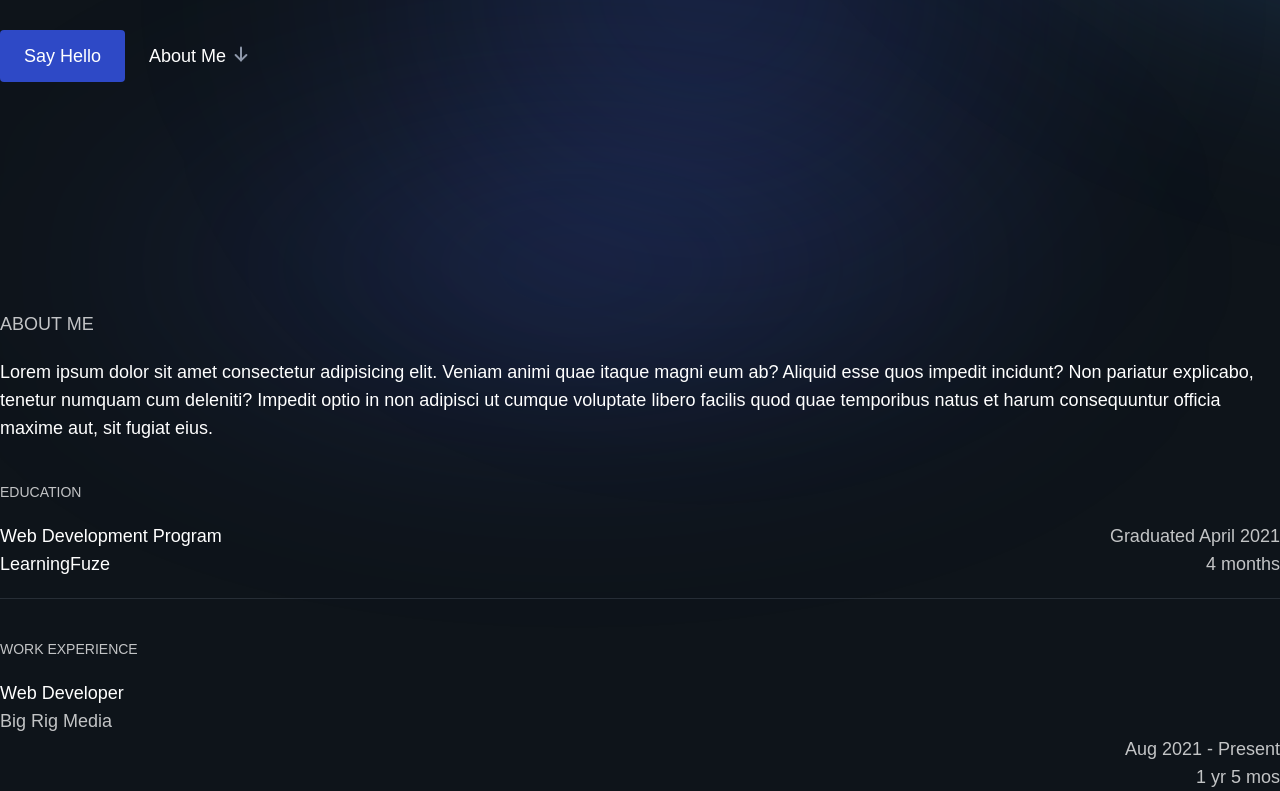
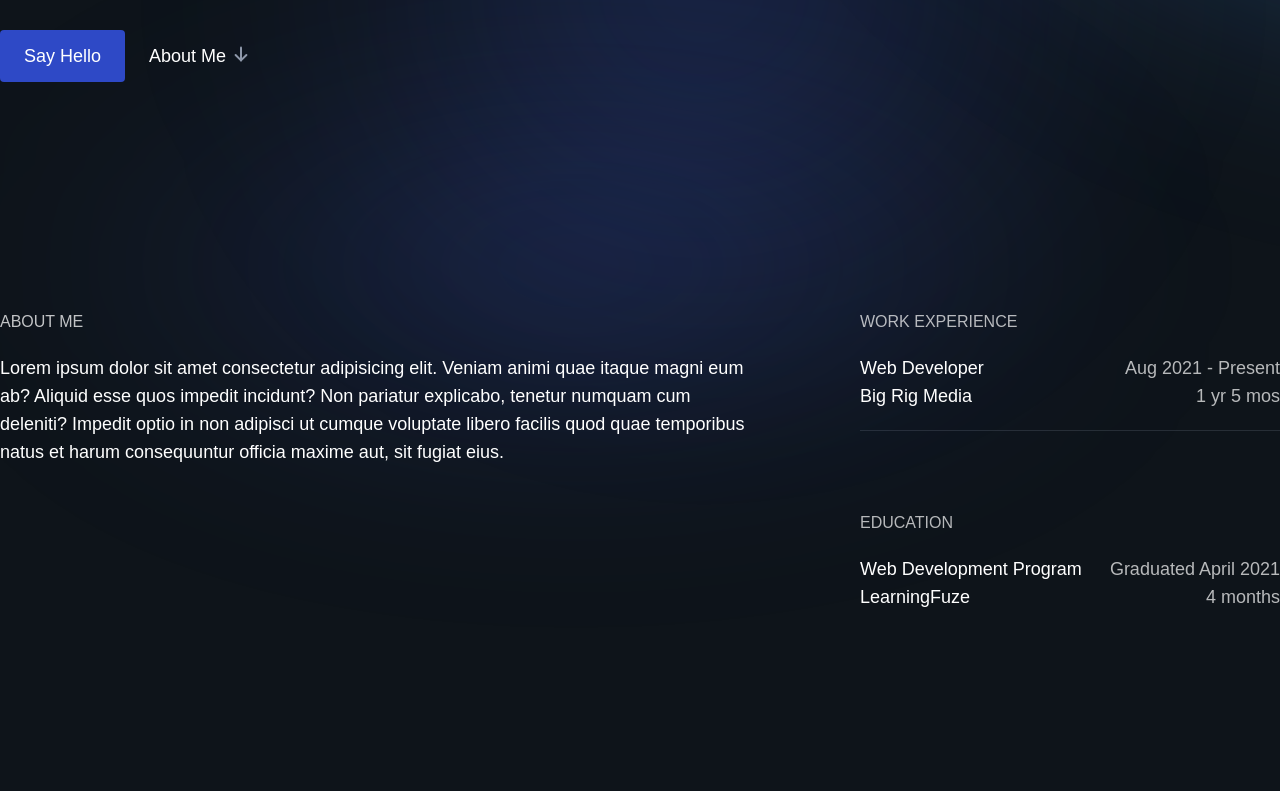
Before and after one commit to Nickolas-Hernandez/nickhernandez.dev, a Next.js app: page / in a window 1280 px wide. Shown: the part 574-1365 px from the top of the page. After the commit the page ends 1205 px from the top, so only its background shows below. Built offline with nearby package versions, Linux system fonts and the light colour scheme; a web font is replaced by a local one.

Commit message:
Style and optimize for desktop #4

```diff
--- a/src/components/aboutMeSection/aboutMeSection.tsx
+++ b/src/components/aboutMeSection/aboutMeSection.tsx
@@ -7,7 +7,7 @@ export const AboutMeSection = () => {
     <section className="about-me-section">
       <div className="contain">
         <div className="biography">
-          <strong className="opacity-75 mb-5">About Me</strong>
+          <strong className="opacity-75 mb-5 text-sm lg:text-base">About Me</strong>
           <p>
             Lorem ipsum dolor sit amet consectetur adipisicing elit. Veniam
             animi quae itaque magni eum ab? Aliquid esse quos impedit
@@ -18,29 +18,29 @@ export const AboutMeSection = () => {
           </p>
         </div>
         <div className="wrapper">
+          <div className="work-experience">
+            <strong className="text-sm lg:text-base opacity-70 mb-5">Work Experience</strong>
+            <div className="work-experience-item">
+              <div className="">
+                <p className="font-medium">Web Developer</p>
+                <p>Big Rig Media</p>
+              </div>
+              <div className="text-right">
+                <p className="font-medium opacity-70">Aug 2021 - Present</p>
+                <p className="opacity-70">{`${years} yr ${months} mos`}</p>
+              </div>
+            </div>
+          </div>
           <div className="education">
-            <strong className="text-sm opacity-75 mb-5">Education</strong>
+            <strong className="text-sm lg:text-base opacity-70 mb-5">Education</strong>
             <div className="education-item">
               <div>
                 <p className="font-medium">Web Development Program</p>
                 <p >LearningFuze</p>
               </div>
               <div className="text-right">
-                <p className="font-medium opacity-75">Graduated April 2021</p>
-                <p className="opacity-75">4 months</p>
-              </div>
-            </div>
-          </div>
-          <div className="work-experience">
-            <strong className="text-sm opacity-75 mb-5">Work Experience</strong>
-            <div className="work-experience-item">
-              <div className="">
-                <p className="font-medium">Web Developer</p>
-                <p className="opacity-75">Big Rig Media</p>
-              </div>
-              <div className="text-right">
-                <p className="font-medium opacity-75">Aug 2021 - Present</p>
-                <p className="opacity-75">{`${years} yr ${months} mos`}</p>
+                <p className="font-medium opacity-70">Graduated April 2021</p>
+                <p className="opacity-70">4 months</p>
               </div>
             </div>
           </div>
--- a/src/styles/sections/_about-me.scss
+++ b/src/styles/sections/_about-me.scss
@@ -1,18 +1,38 @@
 .about-me-section {
   .contain {
+    @media screen and (min-width: 1024px) {
+      @apply flex justify-between;
+    }
+
     strong {
       @apply uppercase font-medium block;
     }
 
     .biography {
-      @apply pb-10;
+      @apply pb-10 lg:grow lg:pr-10;
+
+      max-width: 800px;
     }
 
-    .education {
-      @apply pb-10;
+    .wrapper {
+      min-width: 420px;
 
-      .education-item {
-        @apply w-full flex justify-between border-b border-solid border-neutral pb-5 border-opacity-20;
+      .education {
+        .education-item {
+          @apply w-full flex justify-between border-b border-solid border-neutral pb-5 border-opacity-20;
+
+          &:last-child {
+            @apply border-b-0;
+          }
+        }
+      }
+
+      .work-experience {
+        @apply pb-10 lg:pb-20;
+
+        .work-experience-item {
+          @apply w-full flex justify-between border-b border-solid border-neutral pb-5 border-opacity-20;
+        }
       }
     }
   }
```
